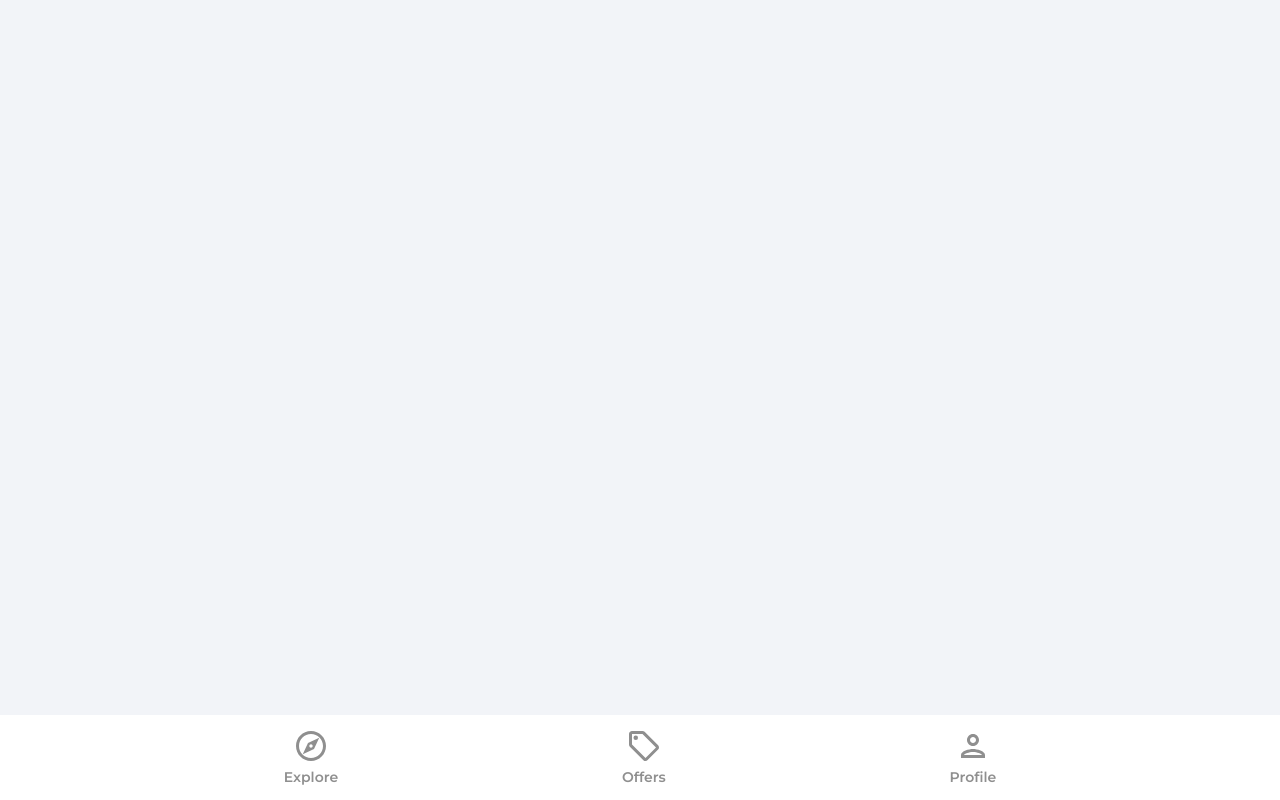
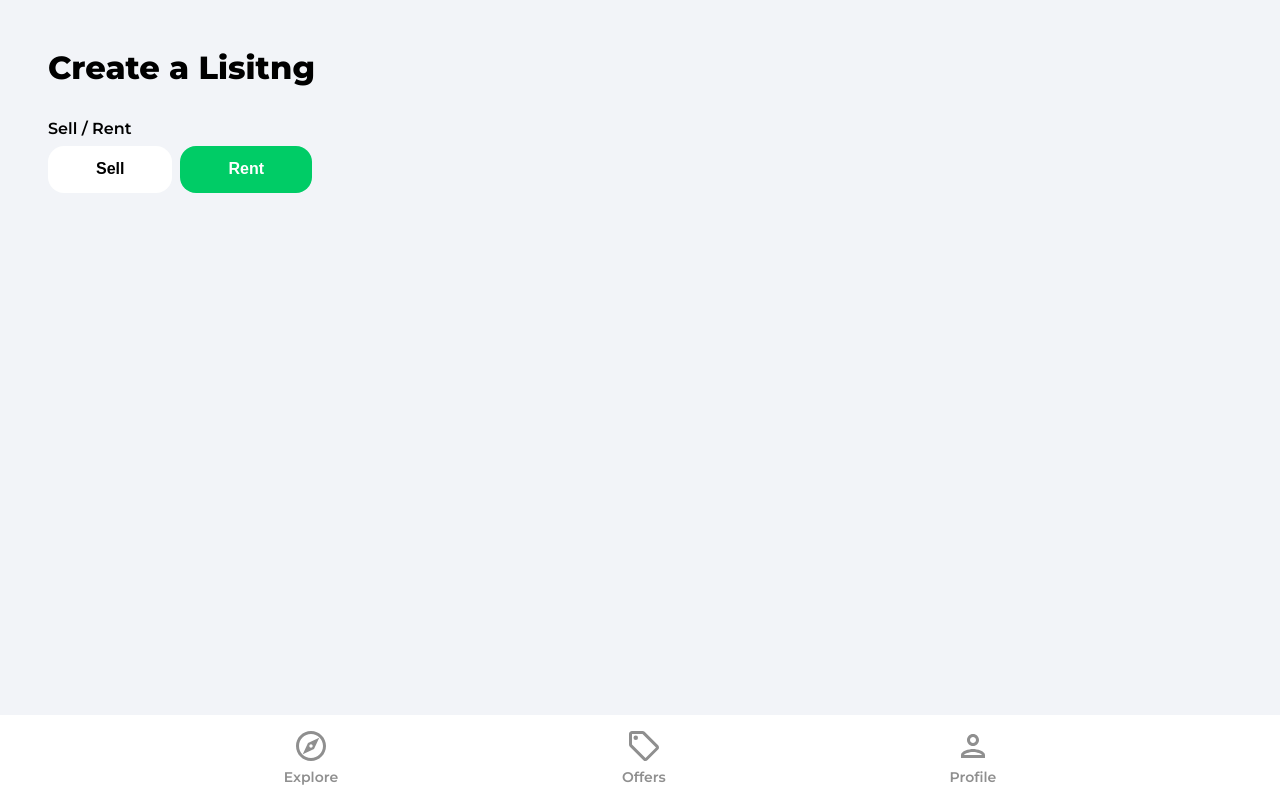
Before and after one commit to Jason-Kwt/house-marketplace-app, a React (Create React App) app: page /create-listing in a window 1280 px wide. Built offline with nearby package versions, Linux system fonts and the light colour scheme; no server answers; sample sign-in values are in the browser's storage.

Commit message:
create lising 1

```diff
--- a/src/App.js
+++ b/src/App.js
@@ -7,6 +7,7 @@
 import SignIn from "./pages/SignIn";
 import SignUp from "./pages/SignUp";
 import Category from "./pages/Category";
+import CreateListing from "./pages/CreateListing";
 
 //import Toast message package
 import { ToastContainer } from "react-toastify";
@@ -28,6 +29,7 @@
           <Route path="/sign-in" element={<SignIn />} />
           <Route path="/sign-up" element={<SignUp />} />
           <Route path="/category/:categoryName" element={<Category />} />
+          <Route path="/create-listing" element={<CreateListing />} />
         </Routes>
         <Navbar />
       </Router>
--- a/src/index.css
+++ b/src/index.css
@@ -695,7 +695,7 @@
   box-shadow: rgba(0, 0, 0, 0.2);
   margin-top: 2rem;
   font-weight: 600;
-  max-width: 500px;
+  max-width: 100%;
   display: flex;
   justify-content: space-between;
   align-items: center;
--- /dev/null
+++ b/src/pages/CreateListing.jsx
@@ -0,0 +1,104 @@
+import React, { useState, useEffect, useRef } from "react";
+import { getAuth, onAuthStateChanged } from "firebase/auth";
+import { useNavigate } from "react-router-dom";
+import Spinner from "../components/Spinner";
+
+function CreateListing() {
+  const [loading, setLoading] = useState(false);
+  const [formData, setFormDate] = useState({
+    type: "rent",
+    name: "",
+    bedrooms: "1",
+    bathrooms: "1",
+    parking: false,
+    furnished: false,
+    address: "",
+    offer: false,
+    regularPrice: 0,
+    discountPrice: 0,
+    images: {},
+    latitude: 0,
+    longitude: 0,
+  });
+
+  const {
+    type,
+    name,
+    bedrooms,
+    bathrooms,
+    parking,
+    furnished,
+    address,
+    regularPrice,
+    discountPrice,
+    images,
+    latitude,
+    longitude,
+  } = formData;
+
+  const [geolocationEnabled, setGeoLocationEnabled] = useState(true);
+
+  const auth = getAuth();
+  const navigate = useNavigate();
+  const isMounted = useRef(true);
+
+  useEffect(() => {
+    if (isMounted) {
+      onAuthStateChanged(auth, (user) => {
+        if (user) {
+          setFormDate({ ...formData, useRef: user.id });
+        } else {
+          navigate("/sign-in");
+        }
+      });
+    }
+
+    return () => {
+      isMounted.current = false;
+    };
+  }, [isMounted]);
+
+  const onSubmit = (e) => {
+    e.preventDefault();
+  };
+  const onMutate = (e) => {};
+
+  if (loading) {
+    return <Spinner />;
+  }
+  return (
+    <div className="profile">
+      <header>
+        <p className="pageHeader">Create a Lisitng</p>
+      </header>
+
+      <main>
+        <form onSubmit={onSubmit}>
+          <label className="formLabel">Sell / Rent</label>
+          <div className="formButtons">
+            <button
+              type="button"
+              className={type === "sale" ? "formButtonActive" : "formButton"}
+              id="type"
+              value="sale"
+              onClick={onMutate}
+            >
+              Sell
+            </button>
+            <button
+              type="button"
+              className={type === "rent" ? "formButtonActive" : "formButton"}
+              id="type"
+              value="rent"
+              onClick={onMutate}
+            >
+              Rent
+            </button>
+          </div>
+        </form>
+      </main>
+    </div>
+  );
+}
+
+export default CreateListing;
--- a/src/pages/Profile.jsx
+++ b/src/pages/Profile.jsx
@@ -1,4 +1,4 @@
-import React, { useState, useEffect } from "react";
+import React, { useState } from "react";
 import { useNavigate, Link } from "react-router-dom";
 
 // Firebase
@@ -7,7 +7,9 @@
 import { updateDoc, doc } from "firebase/firestore";
 
 import { toast } from "react-toastify";
-import { async } from "@firebase/util";
+
+import arrowRight from "../assets/svg/keyboardArrowRightIcon.svg";
+import homeIcon from "../assets/svg/homeIcon.svg";
 
 function Profile() {
   const auth = getAuth();
@@ -74,7 +76,6 @@
             {changeDetails ? "done" : "change"}
           </p>
         </div>
-      </main>
 
         <div className="profileCard">
           <form>
@@ -96,6 +97,13 @@
             />
           </form>
         </div>
+
+        <Link to="/create-listing" className="createListing">
+          <img src={homeIcon} alt="home icon" />
+          <p>Sell or rent your home</p>
+          <img src={arrowRight} alt="arrow right" />
+        </Link>
+      </main>
     </div>
   );
 }
```
Lines whose indentation alone changed are shown as unchanged.
